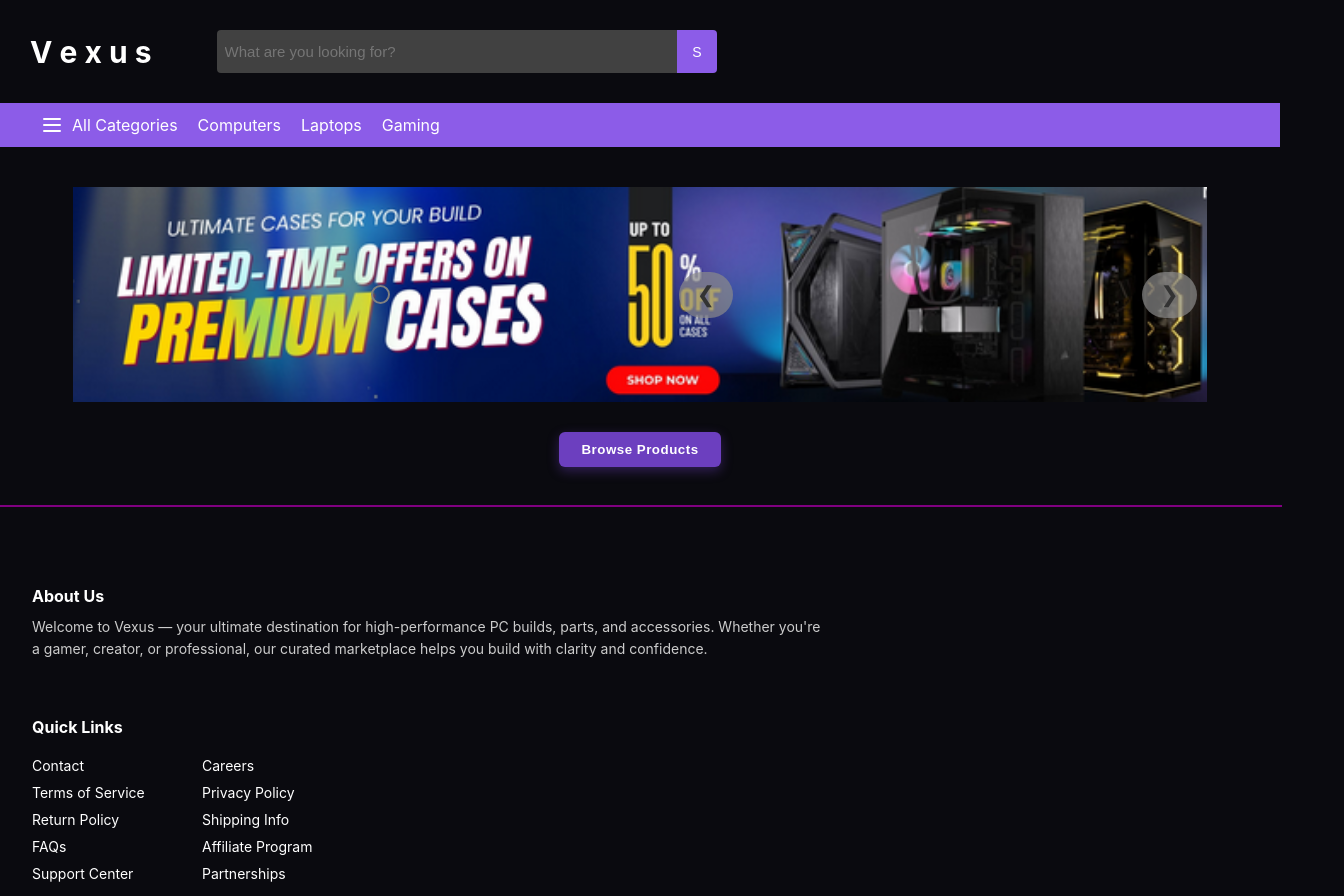
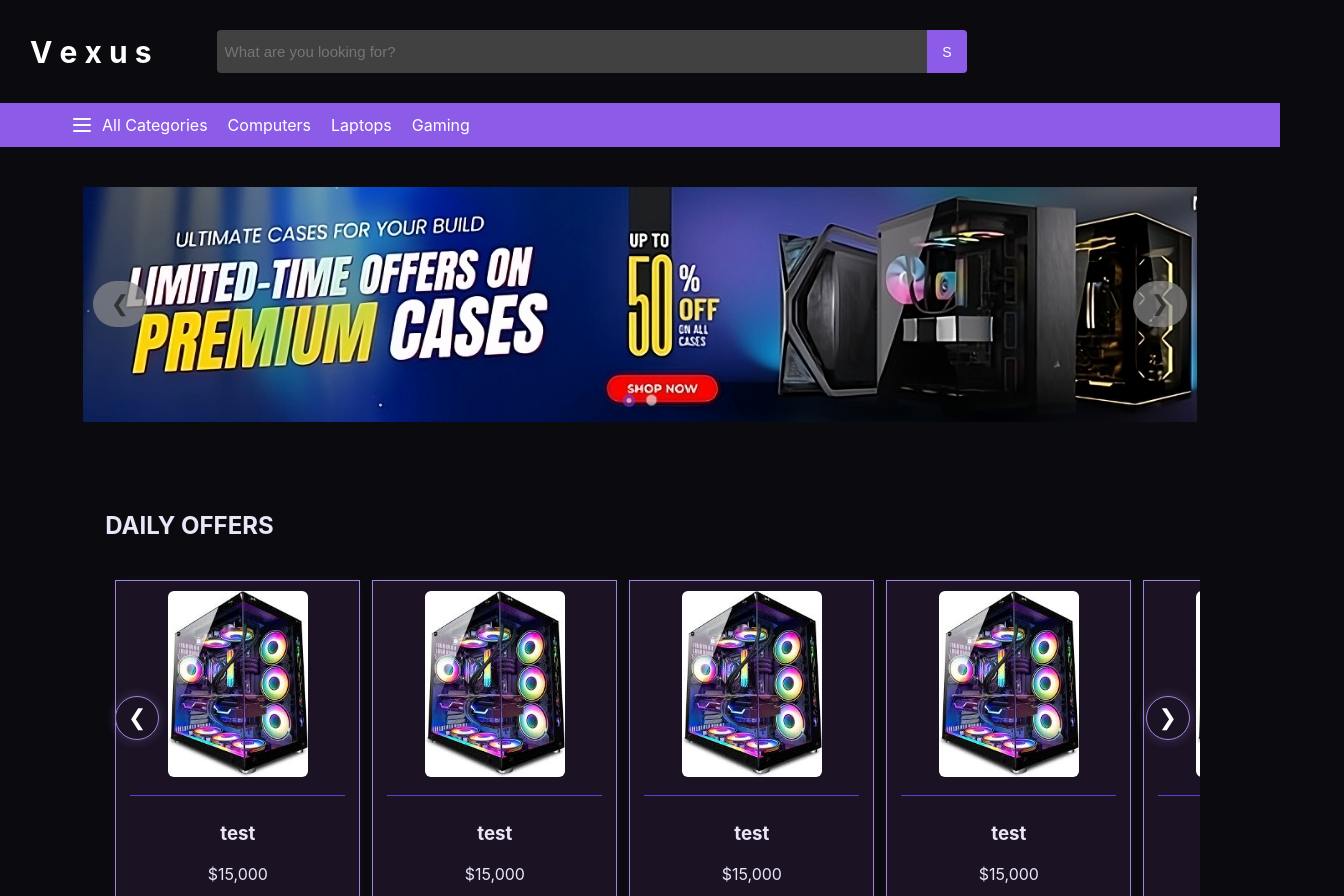
Before and after one commit to bonkmaster2010/Vexus, a React (Vite) app: page / in a window 1280 px wide. Shown: the top 896 px of the page, 1344 px wide, since content can reach past the window. Built offline with nearby package versions, Linux system fonts and the light colour scheme.

Commit message:
new stuff ig

```diff
--- a/src/App.tsx
+++ b/src/App.tsx
@@ -2,6 +2,7 @@ import Ad from './comps/Ad';
 import Footer from './comps/Footer';
 import { useNavigate } from 'react-router';
 import './styles/App.css';
+import Section from './comps/Section';
 
 function App() {
   const navi = useNavigate();
@@ -10,9 +11,7 @@ function App() {
     <div className='main-page-cont'>
       <Ad/>
 
-      <button className='browse-products' onClick={() => navi("/products")}>Browse Products</button>
-
-
+      <Section title="DAILY OFFERS  "/>
      <Footer/>
     </div>
     </>
--- a/src/comps/Ad.tsx
+++ b/src/comps/Ad.tsx
@@ -1,9 +1,9 @@
 import { useState } from 'react';
-import ad1 from '../images/PcAd1.png';
+import ad1 from '../images/upscalemedia-transformed.png';
 
 function Ad(){
    const [imageIndex, setImageIndex] = useState<number>(0);
-   const srcs = [ad1]
+   const srcs = [ad1, ad1]
 
    function left(){
       if(imageIndex <= 0){return}
@@ -26,13 +26,13 @@ function Ad(){
 
       <div className='image-dot-cont'>
          {srcs.map((n: any, i: number) => (
-            <span className='image-dot' key={`${n} - ${i}`}></span>
+            <span className={`image-dot ${imageIndex == i ? "active" : ""}`} key={`${n} - ${i}`}></span>
          ))}
       </div>
 
       <div className='image-btn-cont'>
-         <button>{'❮'}</button>
-         <button>{'❯'}</button>
+         <button onClick={left}>{'❮'}</button>
+         <button onClick={right}>{'❯'}</button>
       </div>
 
     </div>
--- a/src/comps/Footer.tsx
+++ b/src/comps/Footer.tsx
@@ -3,8 +3,8 @@ import '../styles/Footer.css';
 function Footer() {
   return (
     <>
+      <footer className="footer">
       <hr id='footer-hr'/>
-      <footer className="footer">
         <div className="about-us">
           <h3>About Us</h3>
           <p>
--- a/src/comps/Section.tsx
+++ b/src/comps/Section.tsx
@@ -1,19 +1,50 @@
 import PcCard from './PcCard';
 import test from '../images/dreampc.jpeg';
-
+import '../styles/Section.css';
 
 
 function Section({title, arr}: any){
 
+   function scrollLeft() {
+  document.querySelector('.section-products')?.scrollBy({ left: -300, behavior: 'smooth' });
+}
+
+function scrollRight() {
+  document.querySelector('.section-products')?.scrollBy({ left: 300, behavior: 'smooth' });
+}
+
+
     return (
-      <div className='section.cont'>
+      <div className='section-cont'>
         <h2>{title}</h2>
 
         <div className='section-products'>
-          <PcCard src={test} title="test" price="$15,000" style='weekly-fav-card'/>
-          <PcCard src={test} title="test" price="$15,000" style='weekly-fav-card'/>
-          <PcCard src={test} title="test" price="$15,000" style='weekly-fav-card'/>
+
+         <div className='section-btns'>
+         <button onClick={() => scrollLeft()}>❮</button>
+         <button id='right-btn-pmo' onClick={() => scrollRight()}>❯</button>
+         </div>
+
+          <PcCard src={test} title="test" price="$15,000" style='section-card'/>
+          <PcCard src={test} title="test" price="$15,000" style='section-card'/>
+          <PcCard src={test} title="test" price="$15,000" style='section-card'/>
+          <PcCard src={test} title="test" price="$15,000" style='section-card'/>
+          <PcCard src={test} title="test" price="$15,000" style='section-card'/>
+          <PcCard src={test} title="test" price="$15,000" style='section-card'/>
+          <PcCard src={test} title="test" price="$15,000" style='section-card'/>
+          <PcCard src={test} title="test" price="$15,000" style='section-card'/>
+          <PcCard src={test} title="test" price="$15,000" style='section-card'/>
+          <PcCard src={test} title="test" price="$15,000" style='section-card'/>
+          <PcCard src={test} title="test" price="$15,000" style='section-card'/>
+          <PcCard src={test} title="test" price="$15,000" style='section-card'/>
+          <PcCard src={test} title="test" price="$15,000" style='section-card'/>
+          <PcCard src={test} title="test" price="$15,000" style='section-card'/>
+          <PcCard src={test} title="test" price="$15,000" style='section-card'/>
+          <PcCard src={test} title="test" price="$15,000" style='section-card'/>
+          <PcCard src={test} title="test" price="$15,000" style='section-card'/>
         </div>
       </div>
     )
 }
+
+export default Section;
--- a/src/styles/App.css
+++ b/src/styles/App.css
@@ -1,4 +1,6 @@
 body {
+    display: flex;
+    flex-direction: column;
     font-family: 'Inter', 'Segoe UI', sans-serif;
     background-color: #0a0a0f;
     margin: 0px;
@@ -14,7 +16,8 @@ h1, p {
     flex-direction: column;
     align-items: center;
     min-height: 100vh;
-    width: 100vw;
+    margin: 0px auto;
+    max-width: 95%;
     gap: 30px;
     color: #EAE6F8;
     padding-bottom: 50px;
@@ -41,6 +44,7 @@ h1, p {
 }
 
 .ad{
+  position: relative;
   display: flex;
   justify-content: center;
   align-items: center;
@@ -48,10 +52,11 @@ h1, p {
   background-repeat: no-repeat;
   background-size: cover;
   background-position: center;
-  width: 87%;
-  height: 215px;
-  margin: 0px auto;
+  width: 90%;
+  aspect-ratio: 21 / 4.5 ;
+  height: auto;
   margin-top: 40px;
+  border: none;
 }
 
 .image-btn-cont{
@@ -72,27 +77,37 @@ h1, p {
 }
 
 .image-btn-cont button:hover {
-  background-color: rgba(146, 146, 146, 0.9); /* slightly darker on hover */
+  background-color: rgba(146, 146, 146, 0.9);
 }
 
 .image-dot-cont {
+  position: absolute;
+  bottom: 15px;
+  left: 50%;
+  transform: translateX(-50%);
   display: flex;
-  justify-content: center;
-  width: 100vw;
-  height: fit-content;
+  gap: 10px;
 }
 
+/* Dots */
 .image-dot {
-  width: 15px;
-  height: 15px;
-  border: 2px solid gray;
+  width: 10px;
+  height: 10px;
+  background-color: white;
+  opacity: 0.6;
   border-radius: 50%;
-  margin: 0 5px;
-  display: inline-block;
+  border: 1px solid gray;
+}
+
+.image-dot.active{
+  width: 5px;
+  height: 5px;
+  border: 4px solid #6e3fd3;
 }
 
 @media(max-width: 880px){
   .ad{
     display: none;
+    margin-top: 0;
   }
 }
--- a/src/styles/Footer.css
+++ b/src/styles/Footer.css
@@ -3,10 +3,10 @@
   flex-direction: column;
   margin-top: auto;
   width: 95%;
-  padding: 25px 20px;
+  padding: 0px 20px;
   background-color: #0a0a0f;
   color: white;
-  gap: 40px;
+  gap: 5px;
 }
 
 .about-us h3,
--- a/src/styles/Nav.css
+++ b/src/styles/Nav.css
@@ -6,7 +6,7 @@
     background-color: #0a0a0f;
     padding-top: 20px;;
     gap: 20px;
-    width: 100%;
+    width: 100vw;
 }
 
 .searchbar-cont{
@@ -27,8 +27,7 @@
 .search {
   display: flex;
   align-items: stretch;
-  width: 100%;
-  max-width: 500px;
+  width: 60%;
 }
 
 .search input {
@@ -68,7 +67,7 @@
     background-color: #8C5CE8;
     color: white;
     padding: 0px 25px;
-    padding-left: 30px;
+    padding-left: 60px;
 }
 
 .navbar-link{
@@ -141,3 +140,9 @@
         display: none;
     }
 }
+
+@media(max-width: 560px){
+  .navbar-cont{
+    display: none;
+  }
+}
--- a/src/styles/PcCard.css
+++ b/src/styles/PcCard.css
@@ -18,11 +18,13 @@
   box-shadow: 0 0 15px rgba(160, 132, 220, 0.3);
 }
 
-.weekly-fav-card {
+.section-card {
   border: 1px solid #A084DC;
   width: 100%;
-  max-width: 140px;
+  max-width: 215px;
+  flex: 0 0 auto;
   padding: 10px 14px;
+  padding-bottom: 40px;
   cursor: pointer;
   background-color: #1b1324;
   box-shadow: 0 0 6px rgba(160, 132, 220, 0.08);
@@ -31,12 +33,12 @@
   align-items: center;
 }
 
-.weekly-fav-card:hover {
+.section-card:hover {
   border-color: #C9A4FF;
   box-shadow: 0 0 15px rgba(160, 132, 220, 0.3);
 }
 
-.weekly-fav-card img{
+.section-card img{
   width: 100%;
   max-width: 140px;
   object-fit: cover;
@@ -54,7 +56,7 @@
 }
 
 /* Divider */
-.pc-card hr, .weekly-fav-card hr {
+.pc-card hr, .section-card hr {
   border: none;
   height: 1px;
   background-color: #5D3FD3;
--- /dev/null
+++ b/src/styles/Section.css
@@ -0,0 +1,57 @@
+.section-cont {
+    width: 90%;
+    margin-left: 25px;
+    overflow: hidden;
+    position: relative;
+    padding: 40px 0px;
+    box-sizing: border-box;
+}
+
+.section-products {
+    display: flex;
+    width: 100%;
+    gap: 12px;
+    overflow: hidden;
+    padding: 20px 10px;
+    scroll-behavior: smooth;
+}
+
+.section-btns {
+  position: absolute;
+  top: 50%;
+  left: 0;
+  right: 0;
+  transform: translateY(-50%);
+  display: flex;
+  justify-content: space-between;
+  z-index: 5;
+  pointer-events: none;
+}
+
+.section-btns button {
+  background: #1b1324;
+  border: 1px solid #A084DC;
+  color: white;
+  font-size: 22px;
+  width: 44px;
+  height: 44px;
+  border-radius: 50%;
+  cursor: pointer;
+  box-shadow: 0 0 12px rgba(160, 132, 220, 0.3);
+  transition: all 0.3s;
+  margin: 0;
+  pointer-events: auto;
+  margin-right: 10px;
+  margin-left: 10px;
+}
+
+.section-btns button:hover {
+  box-shadow: 0 0 20px rgba(160, 132, 220, 0.6);
+  transform: scale(1.1);
+}
+
+@media(max-width: 770px){
+    .section-btns{
+        display: none;
+    }
+}
```
Also changed, not shown: src/images/upscalemedia-transformed.png (added), src/images/vexus-removebg-preview.png (deleted).
